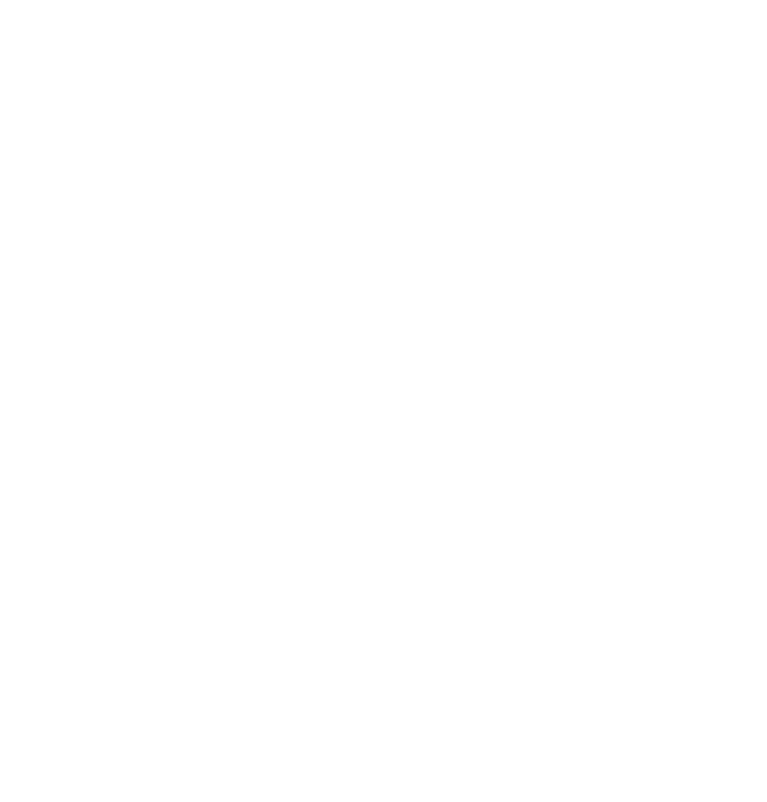
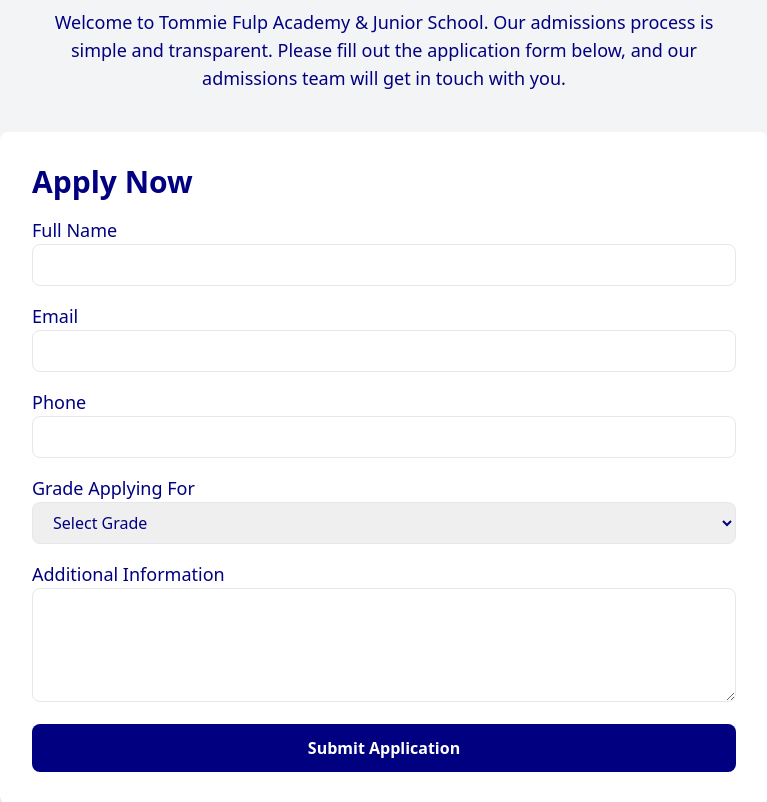
Before and after one commit to joek-yo/tommie-fulp-school-website, a React (Vite) app: page /admissions in a window 1280 px wide. Shown: the part 200-1002 px from the top of the page, without its empty margins (256-1023 px from the left). Before the commit the page ends 800 px from the top, so only its background shows below. Built offline with nearby package versions, Linux system fonts and the light colour scheme.

Commit message:
Added Admissions Page with Application Form

```diff
--- a/src/Pages/Admissions.jsx
+++ b/src/Pages/Admissions.jsx
@@ -1,10 +1,143 @@
 // src/pages/Admissions.jsx
 
+import { useState } from "react";
+
 const Admissions = () => {
+  // State to handle form data
+  const [formData, setFormData] = useState({
+    fullName: "",
+    email: "",
+    phone: "",
+    grade: "",
+    message: "",
+  });
+
+  // Handle form input changes
+  const handleChange = (e) => {
+    setFormData({ ...formData, [e.target.name]: e.target.value });
+  };
+
+  // Handle form submission
+  const handleSubmit = (e) => {
+    e.preventDefault();
+    console.log("Form Submitted:", formData);
+    alert("Application Submitted Successfully!");
+    setFormData({ fullName: "", email: "", phone: "", grade: "", message: "" });
+  };
+
   return (
-    <div className="text-center p-10">
-      <h1 className="text-4xl font-bold text-[#000080]">Admissions</h1>
-      <p className="mt-4 text-lg text-gray-600">Find out how to apply, check the fee structure, and explore scholarships.</p>
+    <div className="py-16 px-6 bg-gray-100 text-[#000080]">
+      <div className="container mx-auto">
+        <h1 className="text-5xl font-bold text-center mb-8">Admissions</h1>
+
+        <p className="text-lg max-w-2xl mx-auto text-center mb-10">
+          Welcome to Tommie Fulp Academy & Junior School. Our admissions process is simple and transparent.
+          Please fill out the application form below, and our admissions team will get in touch with you.
+        </p>
+
+        {/* Application Form */}
+        <div className="max-w-3xl mx-auto bg-white shadow-lg rounded-lg p-8">
+          <h2 className="text-3xl font-semibold mb-4">Apply Now</h2>
+          <form onSubmit={handleSubmit} className="space-y-4">
+            {/* Full Name */}
+            <div>
+              <label className="block text-lg font-medium">Full Name</label>
+              <input
+                type="text"
+                name="fullName"
+                value={formData.fullName}
+                onChange={handleChange}
+                required
+                className="w-full px-4 py-2 border rounded-lg focus:outline-none focus:ring-2 focus:ring-blue-500"
+              />
+            </div>
+
+            {/* Email */}
+            <div>
+              <label className="block text-lg font-medium">Email</label>
+              <input
+                type="email"
+                name="email"
+                value={formData.email}
+                onChange={handleChange}
+                required
+                className="w-full px-4 py-2 border rounded-lg focus:outline-none focus:ring-2 focus:ring-blue-500"
+              />
+            </div>
+
+            {/* Phone */}
+            <div>
+              <label className="block text-lg font-medium">Phone</label>
+              <input
+                type="tel"
+                name="phone"
+                value={formData.phone}
+                onChange={handleChange}
+                required
+                className="w-full px-4 py-2 border rounded-lg focus:outline-none focus:ring-2 focus:ring-blue-500"
+              />
+            </div>
+
+            {/* Grade Selection */}
+            <div>
+              <label className="block text-lg font-medium">Grade Applying For</label>
+              <select
+                name="grade"
+                value={formData.grade}
+                onChange={handleChange}
+                required
+                className="w-full px-4 py-2 border rounded-lg focus:outline-none focus:ring-2 focus:ring-blue-500"
+              >
+                <option value="">Select Grade</option>
+                <option value="Play Group (PG)">Play Group (PG)</option>
+                <option value="Pre-primary 1 (PP1)">Pre-primary 1 (PP1)</option>
+                <option value="Pre-primary 2 (PP2)">Pre-primary 2 (PP2)</option>
+                <option value="Grade 1">Grade 1</option>
+                <option value="Grade 2">Grade 2</option>
+                <option value="Grade 3">Grade 3</option>
+                <option value="Grade 4">Grade 4</option>
+                <option value="Grade 5">Grade 5</option>
+                <option value="Grade 6">Grade 6</option>
+                <option value="Grade 7">Grade 7</option>
+                <option value="Grade 8">Grade 8</option>
+                <option value="Grade 9">Grade 9</option>
+              </select>
+            </div>
+
+            {/* Message */}
+            <div>
+              <label className="block text-lg font-medium">Additional Information</label>
+              <textarea
+                name="message"
+                value={formData.message}
+                onChange={handleChange}
+                rows="4"
+                className="w-full px-4 py-2 border rounded-lg focus:outline-none focus:ring-2 focus:ring-blue-500"
+              ></textarea>
+            </div>
+
+            {/* Submit Button */}
+            <button
+              type="submit"
+              className="w-full py-3 bg-[#000080] text-white font-semibold rounded-lg hover:bg-[#4682B4] transition"
+            >
+              Submit Application
+            </button>
+          </form>
+        </div>
+
+        {/* Admission Requirements */}
+        <div className="mt-16 bg-white shadow-lg rounded-lg p-6">
+          <h2 className="text-3xl font-bold mb-4">Admission Requirements</h2>
+          <ul className="list-disc list-inside text-lg">
+            <li>Copy of birth certificate</li>
+            <li>Previous school report card</li>
+            <li>Filled admission form</li>
+            <li>Interview with the school principal</li>
+            <li>Tuition fee payment confirmation</li>
+          </ul>
+        </div>
+      </div>
     </div>
   );
 };
```
